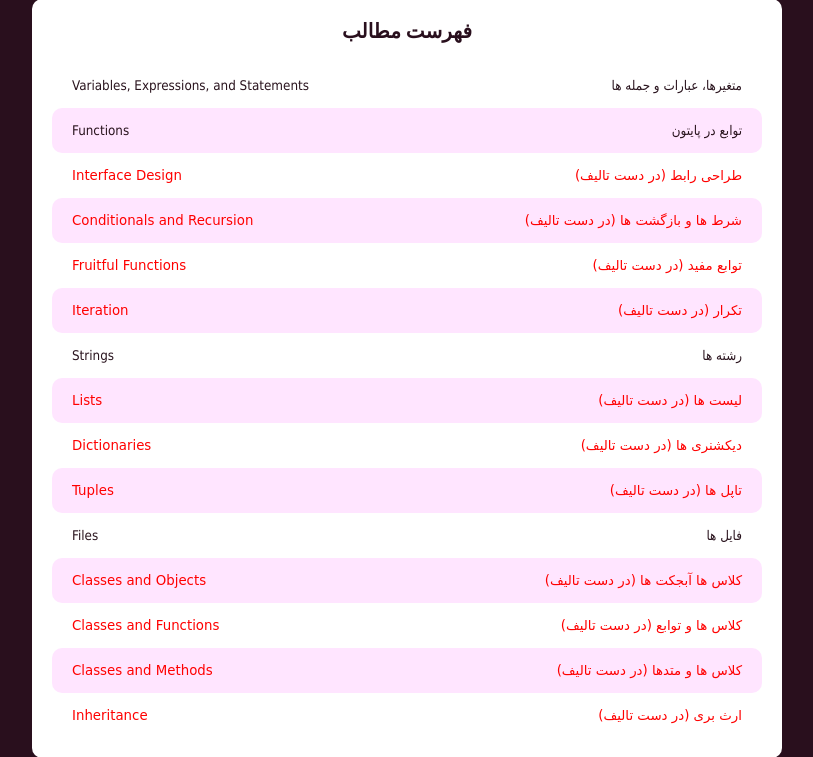
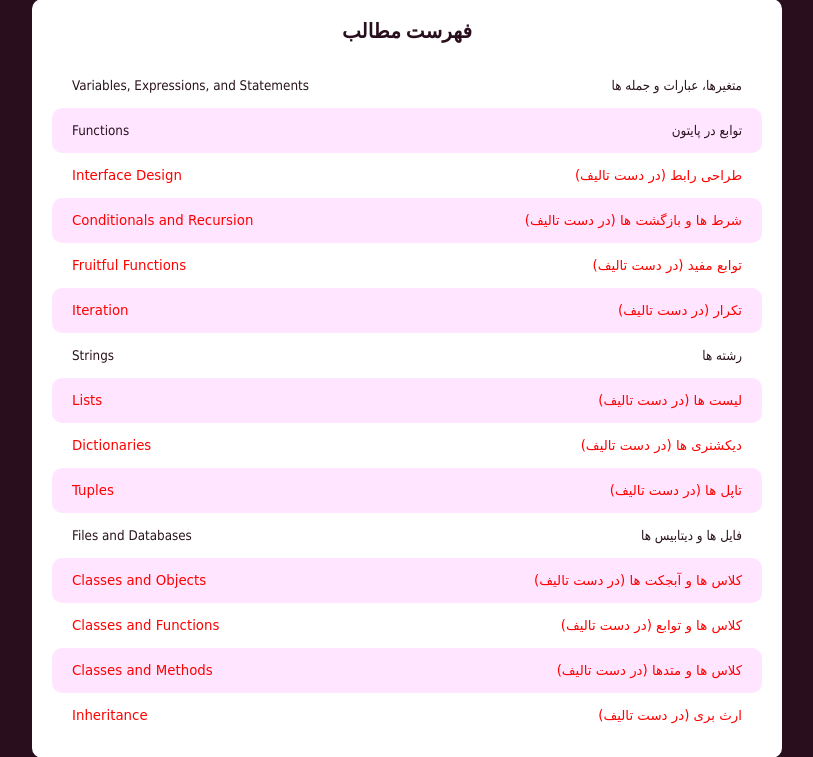
Before and after one commit to b3h74d/python.aminpy.com, a Django app: page /pythonbook/ in a window 1280 px wide. Shown: the part 83-840 px from the top of the page, without its empty margins (233-1046 px from the left). Run offline with Django 3.2, Linux system fonts and the light colour scheme.

Commit message:
some bugs fixed

```diff
--- a/templates/toc.html
+++ b/templates/toc.html
@@ -108,18 +108,18 @@
 	</div>
 
     <div class='indexright'>
-        <a href='/pythonbook11/' class='index'>فایل ها</a>
+        <a href='/pythonbook11/' class='index'>فایل ها و دیتابیس ها</a>
 <!-- 		<span class="incomplete">فایل ها (در دست تالیف)</span> -->
     </div>
     <div class="indexleft">
-        <a href='/pythonbook11/' class='index'>Files</a>
-<!-- 		<span class="incomplete-left">Files</span> -->
+        <a href='/pythonbook11/' class='index'>Files and Databases</a>
+<!-- 		<span class="incomplete-left">Files and Databases</span> -->
     </div>
 
 	<div class="toc-high">
     <div class='indexright'>
 <!--         <a href='/pythonbook12/' class='index'>کلاس ها آبجکت ها</a> -->
-		<span class="incomplete">کلاس ها آبجکت ها (در دست تالیف)</span>
+		<span class="incomplete">کلاس ها و آبجکت ها (در دست تالیف)</span>
     </div>
     <div class="indexleft">
 <!--         <a href='/pythonbook12/' class='index'>Classes and Objects</a> -->
```
